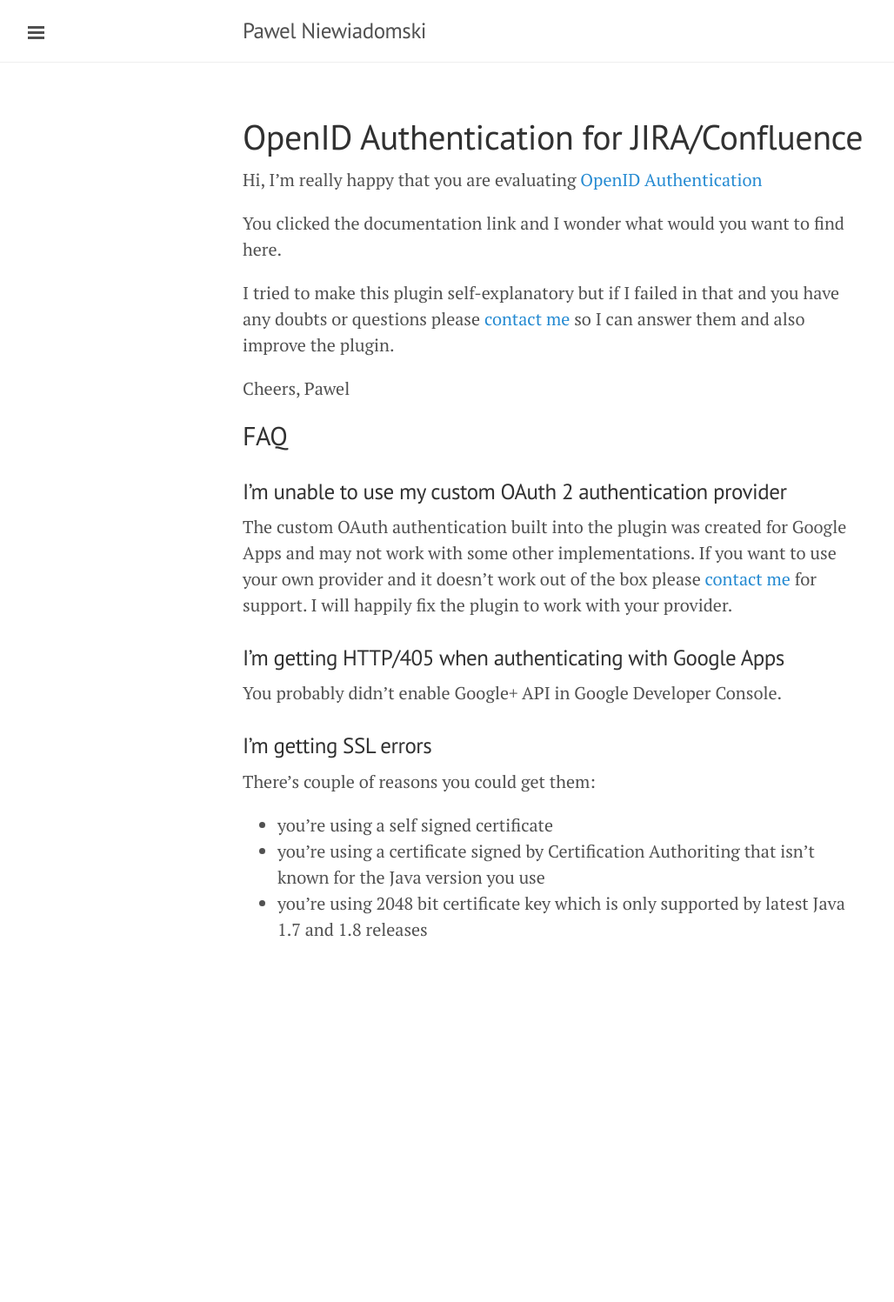
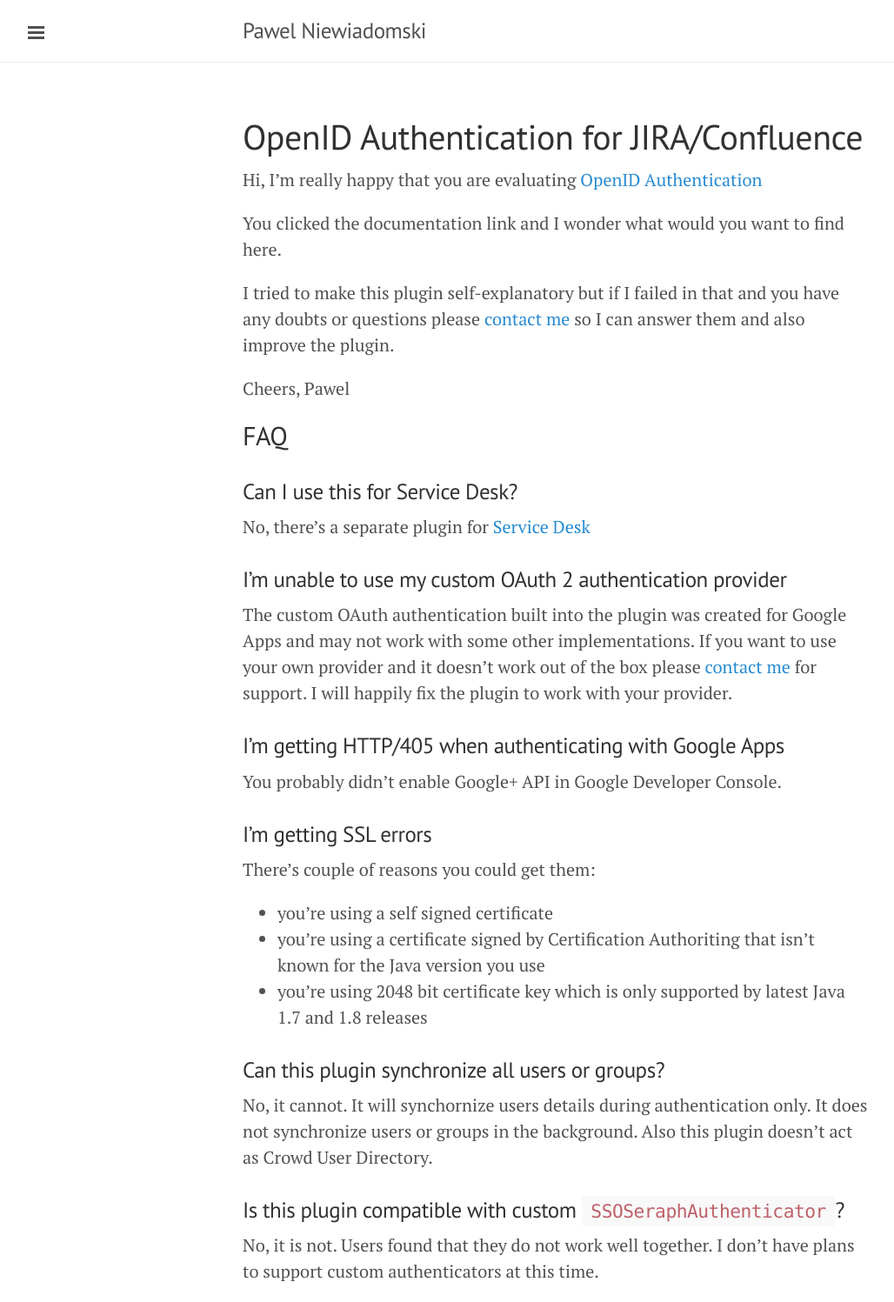
Before and after one commit to pawelniewie/pawelniewiadomski.com, a Jekyll site: the page built from google-apps-authentication-jira.md, in a window 1280 px wide. Shown: the whole page at 87% size, without its empty margins (1-1029 px from the left). Built offline with Jekyll 4.4.1, drawn with Linux system fonts in a browser that asks for light colours; Markdown is read by kramdown in place of the engine named in the settings; before the commit the page ends 1104 px from its top, so only the background shows below that.

Commit message:
added shared file for OpenID and Easy sign ups, extended faq for OpenID

```diff
--- a/google-apps-authentication-jira.md
+++ b/google-apps-authentication-jira.md
@@ -18,6 +18,10 @@
 
 ## FAQ
 
+### Can I use this for Service Desk?
+
+No, there's a separate plugin for [Service Desk](https://marketplace.atlassian.com/plugins/easy.social.sign-ups.servicedesk/server/overview)
+
 ### I'm unable to use my custom OAuth 2 authentication provider
 
 The custom OAuth authentication built into the plugin was created for Google Apps and may not work with some other implementations. If you want to use your own provider and it doesn't work out of the box please [contact me](mailto:pawelniewiadomski@me.com?Subject=OpenID%20Custom%20Provider) for support. I will happily fix the plugin to work with your provider.
@@ -33,3 +37,14 @@
 - you're using a self signed certificate
 - you're using a certificate signed by Certification Authoriting that isn't known for the Java version you use
 - you're using 2048 bit certificate key which is only supported by latest Java 1.7 and 1.8 releases
+
+### Can this plugin synchronize all users or groups?
+
+No, it cannot. It will synchornize users details during authentication only. It does not synchronize
+users or groups in the background. Also this plugin doesn't act as Crowd User Directory.
+
+### Is this plugin compatible with custom `SSOSeraphAuthenticator`?
+
+No, it is not. Users found that they do not work well together. I don't have plans to support custom authenticators at this time.
+
+{% include atlassian-authentication-common.md %}
```
Also changed, not shown: easy-sign-ups-for-servicedesk.md (+2 -0 lines), _includes/atlassian-authentication-common.md (added).
